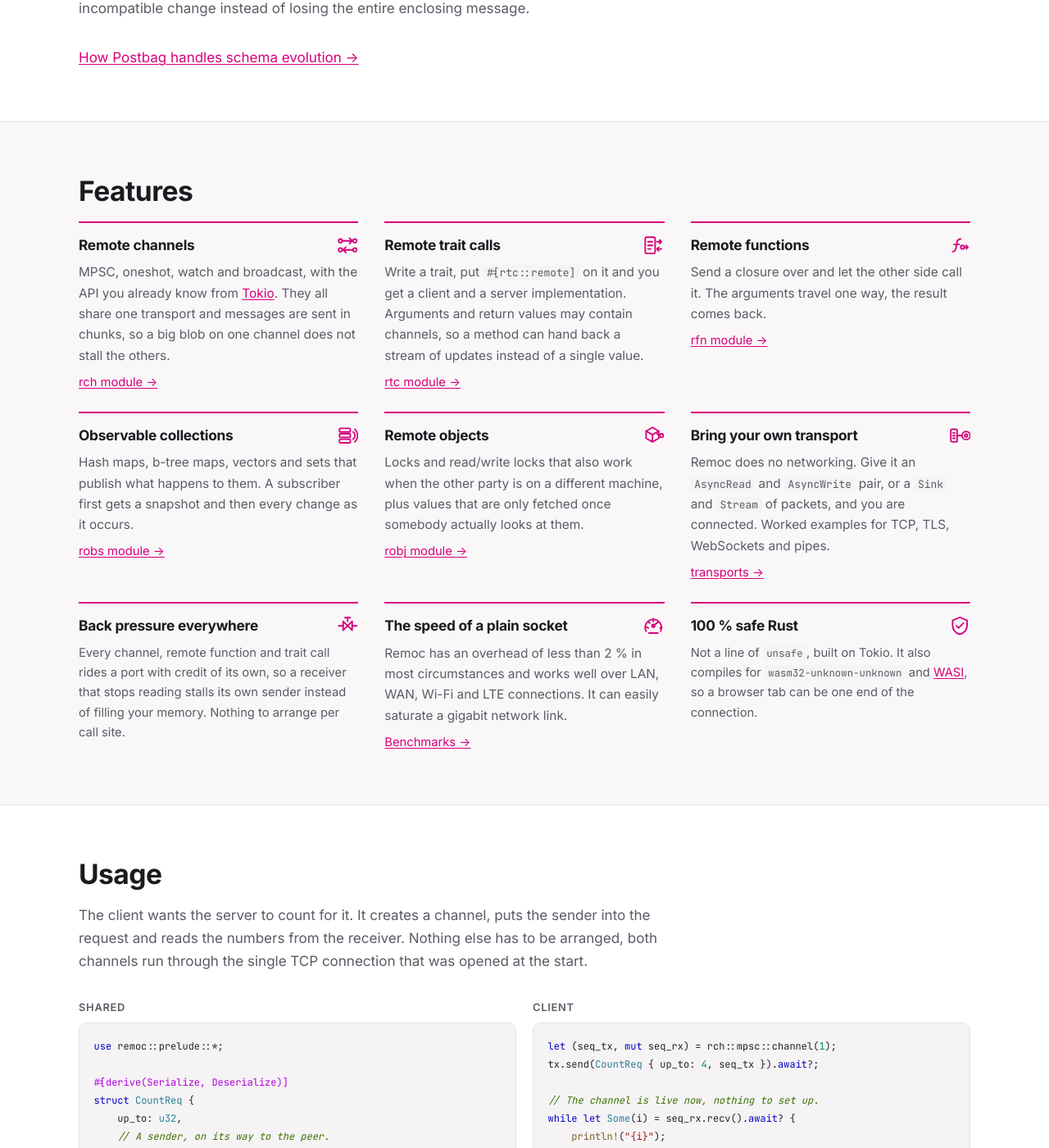
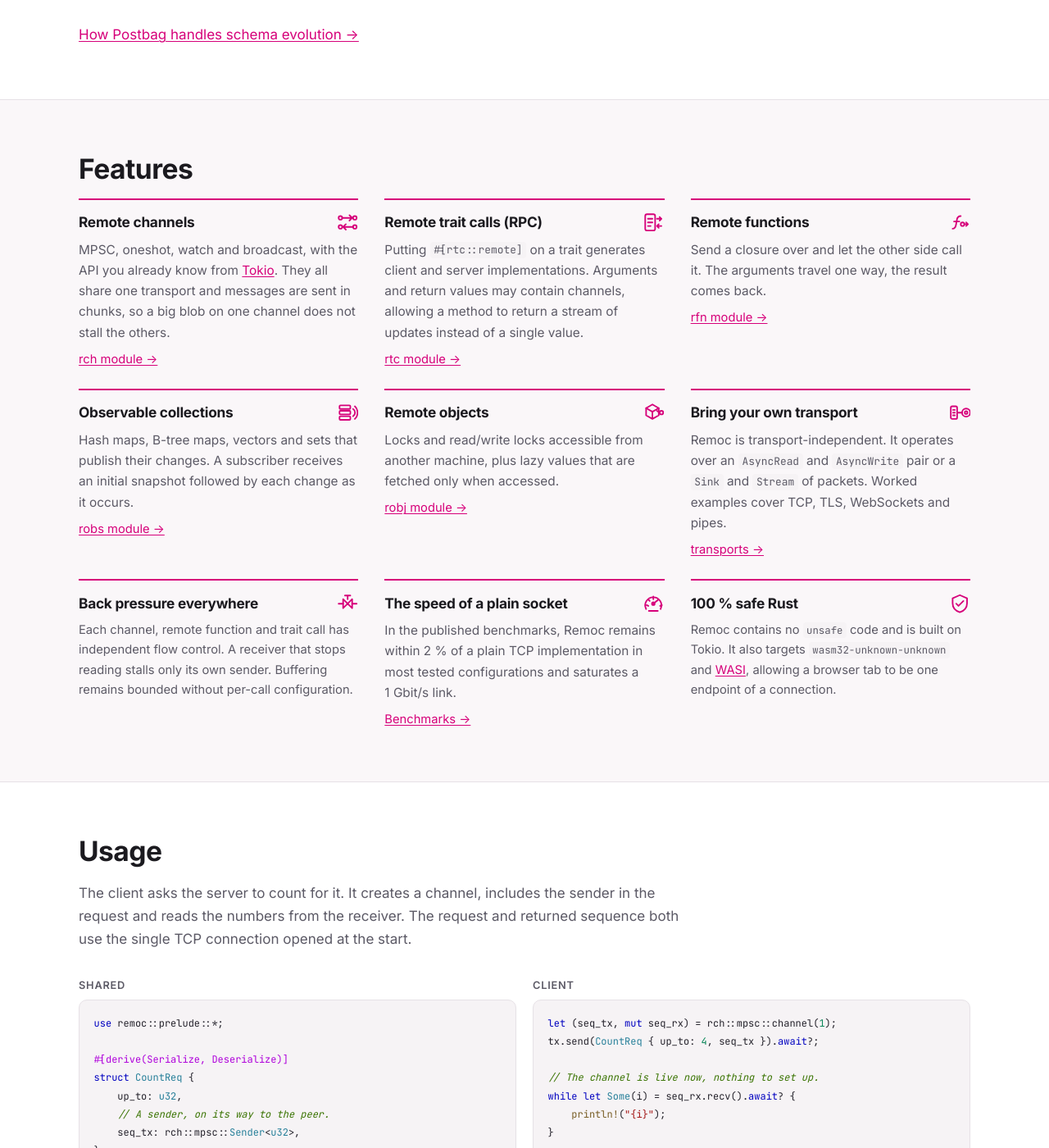
Before and after one commit to remoc-rs/remoc-rs.github.io, a Jekyll site: the page built from index.html, in a window 1280 px wide and 1400 px high, scrolled down 2590 px. Shown: the whole window at 82% size. Built offline with Jekyll 4.4.1, drawn with Linux system fonts in a browser that asks for light colours; some of the changed text lies outside the part shown.

Commit message:
remoc: improve benchmarks and aggligator connection

```diff
--- a/index.html
+++ b/index.html
@@ -21,13 +21,12 @@
             <h1>Remoc</h1>
             <p class="tagline">Remote multiplexed objects and channels for Rust.</p>
             <p class="lead">
-                <a href="https://docs.rs/tokio/latest/tokio/sync/index.html">Tokio channels</a> are how async
-                Rust programs talk between tasks.
-                Remoc lets them talk between machines the same way. Send a
-                <a href="https://docs.rs/remoc/latest/remoc/rch/index.html">Remoc channel</a> to the other side
-                like any other value and it is connected, inside the one link you already have. That link can
-                be TCP, TLS, a WebSocket, a pipe or anything else that carries bytes. On top of the channels you also get remote
-                function calls, RPC on traits and observable collections.
+                <a href="https://docs.rs/tokio/latest/tokio/sync/index.html">Tokio channels</a> connect
+                tasks within an async Rust program. Remoc extends the same channel model across machines:
+                sending a <a href="https://docs.rs/remoc/latest/remoc/rch/index.html">channel endpoint</a>
+                to the remote side connects it over the existing transport. That transport may be TCP,
+                TLS, a WebSocket, a pipe or another byte or packet stream. Remoc also provides remote
+                functions, RPC on traits and observable collections.
             </p>
 
             <div class="cta">
@@ -126,13 +125,13 @@
                     <p><a href="https://docs.rs/remoc/latest/remoc/rch/index.html">rch module &rarr;</a></p>
                 </article>
                 <article>
-                    <h3>Remote trait calls
+                    <h3>Remote trait calls (RPC)
                         <svg class="feature-icon" aria-hidden="true"><use href="#feature-traits"/></svg>
                     </h3>
                     <p>
-                        Write a trait, put <code>#[rtc::remote]</code> on it and you get a client and a server
-                        implementation. Arguments and return values may contain channels, so a method can hand
-                        back a stream of updates instead of a single value.
+                        Putting <code>#[rtc::remote]</code> on a trait generates client and server
+                        implementations. Arguments and return values may contain channels, allowing a
+                        method to return a stream of updates instead of a single value.
                     </p>
                     <p><a href="https://docs.rs/remoc/latest/remoc/rtc/index.html">rtc module &rarr;</a></p>
                 </article>
@@ -151,8 +150,8 @@
                         <svg class="feature-icon" aria-hidden="true"><use href="#feature-collections"/></svg>
                     </h3>
                     <p>
-                        Hash maps, b-tree maps, vectors and sets that publish what happens to them.
-                        A subscriber first gets a snapshot and then every change as it occurs.
+                        Hash maps, B-tree maps, vectors and sets that publish their changes.
+                        A subscriber receives an initial snapshot followed by each change as it occurs.
                     </p>
                     <p><a href="https://docs.rs/remoc/latest/remoc/robs/index.html">robs module &rarr;</a></p>
                 </article>
@@ -161,8 +160,8 @@
                         <svg class="feature-icon" aria-hidden="true"><use href="#feature-objects"/></svg>
                     </h3>
                     <p>
-                        Locks and read/write locks that also work when the other party is on a different
-                        machine, plus values that are only fetched once somebody actually looks at them.
+                        Locks and read/write locks accessible from another machine, plus lazy values
+                        that are fetched only when accessed.
                     </p>
                     <p><a href="https://docs.rs/remoc/latest/remoc/robj/index.html">robj module &rarr;</a></p>
                 </article>
@@ -171,9 +170,9 @@
                         <svg class="feature-icon" aria-hidden="true"><use href="#feature-transport"/></svg>
                     </h3>
                     <p>
-                        Remoc does no networking. Give it an <code>AsyncRead</code> and <code>AsyncWrite</code>
-                        pair, or a <code>Sink</code> and <code>Stream</code> of packets, and you are connected.
-                        Worked examples for TCP, TLS, WebSockets and pipes.
+                        Remoc is transport-independent. It operates over an <code>AsyncRead</code> and
+                        <code>AsyncWrite</code> pair or a <code>Sink</code> and <code>Stream</code> of
+                        packets. Worked examples cover TCP, TLS, WebSockets and pipes.
                     </p>
                     <p><a href="https://docs.rs/remoc/latest/remoc/transports/index.html">transports &rarr;</a></p>
                 </article>
@@ -182,9 +181,9 @@
                         <svg class="feature-icon" aria-hidden="true"><use href="#feature-pressure"/></svg>
                     </h3>
                     <p>
-                        Every channel, remote function and trait call rides a port with credit of its
-                        own, so a receiver that stops reading stalls its own sender instead of filling
-                        your memory. Nothing to arrange per call site.
+                        Each channel, remote function and trait call has independent flow control.
+                        A receiver that stops reading stalls only its own sender. Buffering remains
+                        bounded without per-call configuration.
                     </p>
                 </article>
                 <article>
@@ -192,8 +191,8 @@
                         <svg class="feature-icon" aria-hidden="true"><use href="#feature-speed"/></svg>
                     </h3>
                     <p>
-                        Remoc has an overhead of less than 2&nbsp;% in most circumstances and works well over
-                        LAN, WAN, Wi-Fi and LTE connections. It can easily saturate a gigabit network link.
+                        In the published benchmarks, Remoc remains within 2&nbsp;% of a plain TCP
+                        implementation in most tested configurations and saturates a 1&nbsp;Gbit/s link.
                     </p>
                     <p><a href="benchmarks.html">Benchmarks &rarr;</a></p>
                 </article>
@@ -202,9 +201,9 @@
                         <svg class="feature-icon" aria-hidden="true"><use href="#feature-safe"/></svg>
                     </h3>
                     <p>
-                        Not a line of <code>unsafe</code>, built on Tokio. It also compiles for
-                        <code>wasm32-unknown-unknown</code> and <a href="https://wasi.dev/">WASI</a>, so a
-                        browser tab can be one end of the connection.
+                        Remoc contains no <code>unsafe</code> code and is built on Tokio. It also targets
+                        <code>wasm32-unknown-unknown</code> and <a href="https://wasi.dev/">WASI</a>,
+                        allowing a browser tab to be one endpoint of a connection.
                     </p>
                 </article>
                 </div>
@@ -215,10 +214,9 @@
             <div class="wrap">
                 <h2>Usage</h2>
                 <p class="section-lead">
-                    The client wants the server to count for it. It creates a channel, puts the sender
-                    into the request and reads the numbers from the receiver. Nothing else has to be
-                    arranged, both channels run through the single TCP connection that was opened at
-                    the start.
+                    The client asks the server to count for it. It creates a channel, includes the
+                    sender in the request and reads the numbers from the receiver. The request and
+                    returned sequence both use the single TCP connection opened at the start.
                 </p>
 
                 <div class="code-pair">
@@ -272,27 +270,19 @@
             </div>
         </section>
 
-        <section id="more" class="section alt">
+        <section id="connection-resilience" class="section alt">
             <div class="wrap">
-                <h2>Resources</h2>
-                <div class="grid">
-                    <article>
-                        <h3>Benchmarks</h3>
-                        <p>
-                            Compare Remoc channel throughput with a plain TCP connection using the
-                            same records, codec and network conditions.
-                        </p>
-                        <p><a href="benchmarks.html">Benchmarks &rarr;</a></p>
-                    </article>
-                    <article>
-                        <h3>Aggligator</h3>
-                        <p>
-                            Aggligator combines multiple links and reconnects automatically while
-                            preserving Remoc's stateful session across connection changes.
-                        </p>
-                        <p><a href="/aggligator/">Aggligator &rarr;</a></p>
-                    </article>
-                </div>
+                <h2>Keep connections alive across link failures</h2>
+                <p class="section-lead">
+                    Remoc sessions are <strong>stateful</strong>: channels and remote objects remain
+                    connected for as long as the session does. The Aggligator crate provides a
+                    transport that <strong>keeps Remoc's logical connection alive</strong> when
+                    underlying links fail, reconnecting automatically without requiring the session
+                    to start over. It can also combine the bandwidth of multiple links.
+                </p>
+                <p class="section-foot">
+                    <a href="/aggligator/">How Aggligator keeps connections alive &rarr;</a>
+                </p>
             </div>
         </section>
     </main>
```
Also changed, not shown: benchmarks.html (+27 -25 lines).
